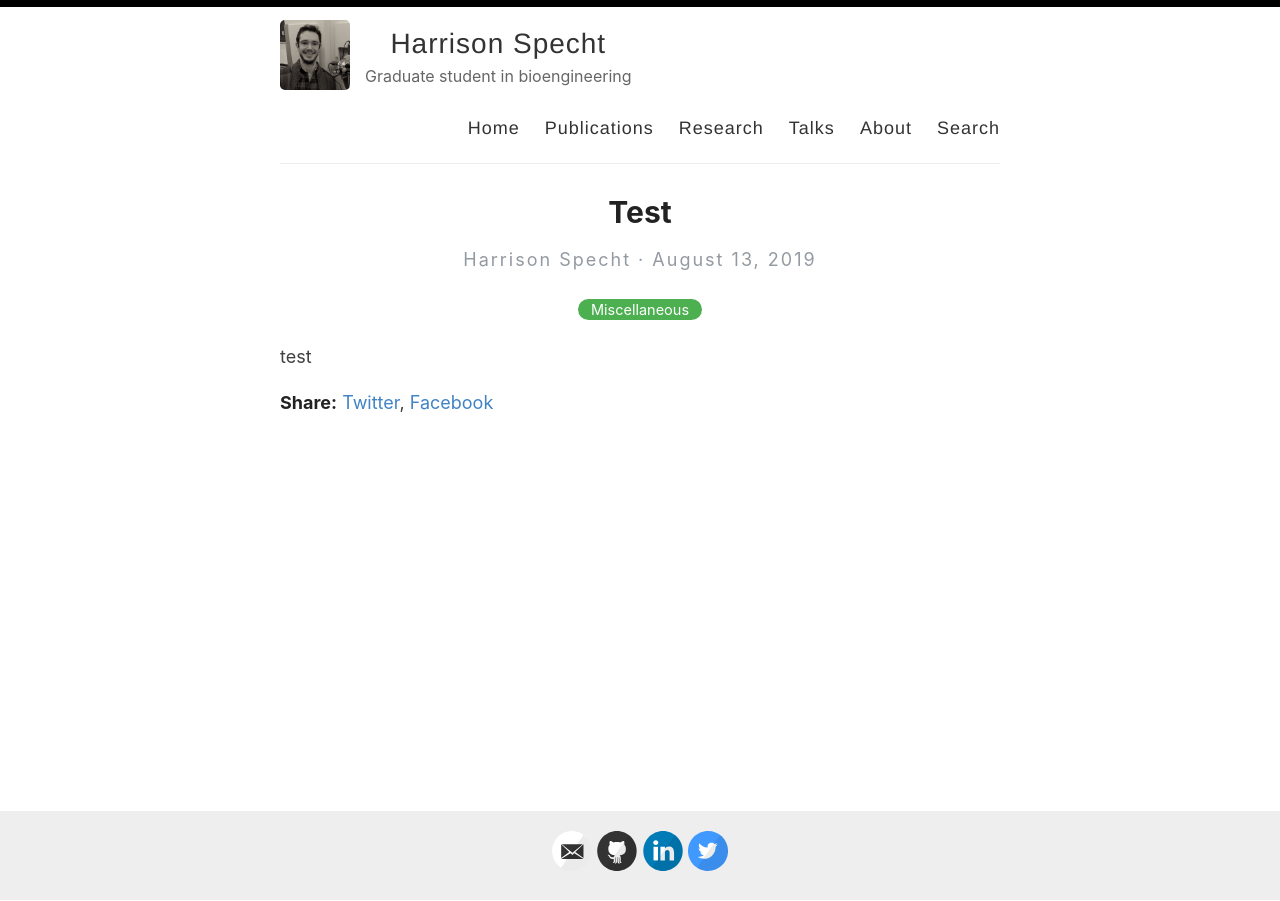
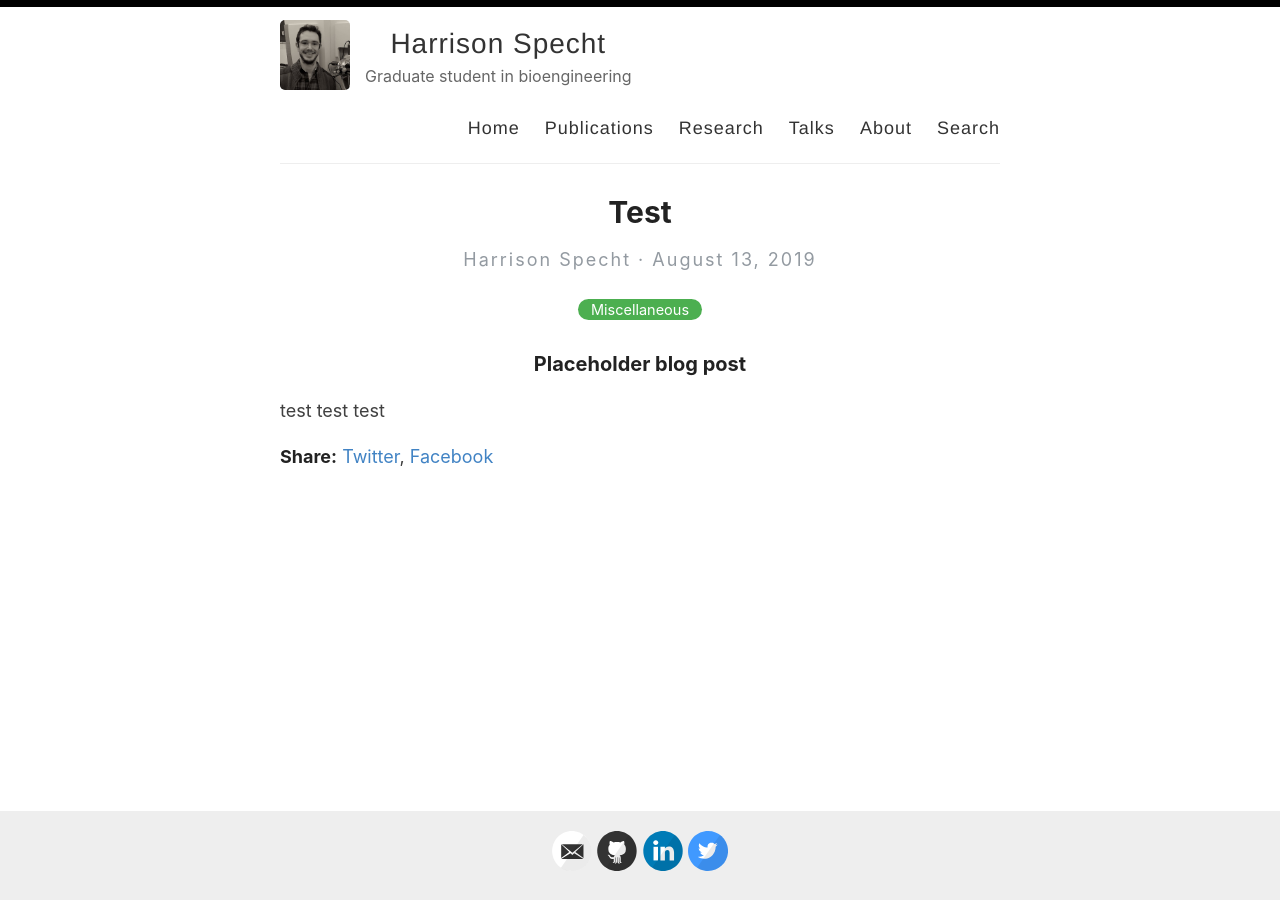
Before and after one commit to hspekt/site, a Jekyll site: the page built from _posts/2019-8-13-first-post.md, in a window 1280 px wide. Built offline with Jekyll 4.4.1, drawn with Linux system fonts in a browser that asks for light colours.

Commit message:
Update 2019-8-13-first-post.md

```diff
--- a/_posts/2019-8-13-first-post.md
+++ b/_posts/2019-8-13-first-post.md
@@ -4,4 +4,6 @@ title: Test
 categories: Miscellaneous
 ---
 
-test
+### Placeholder blog post
+
+test test test
```
